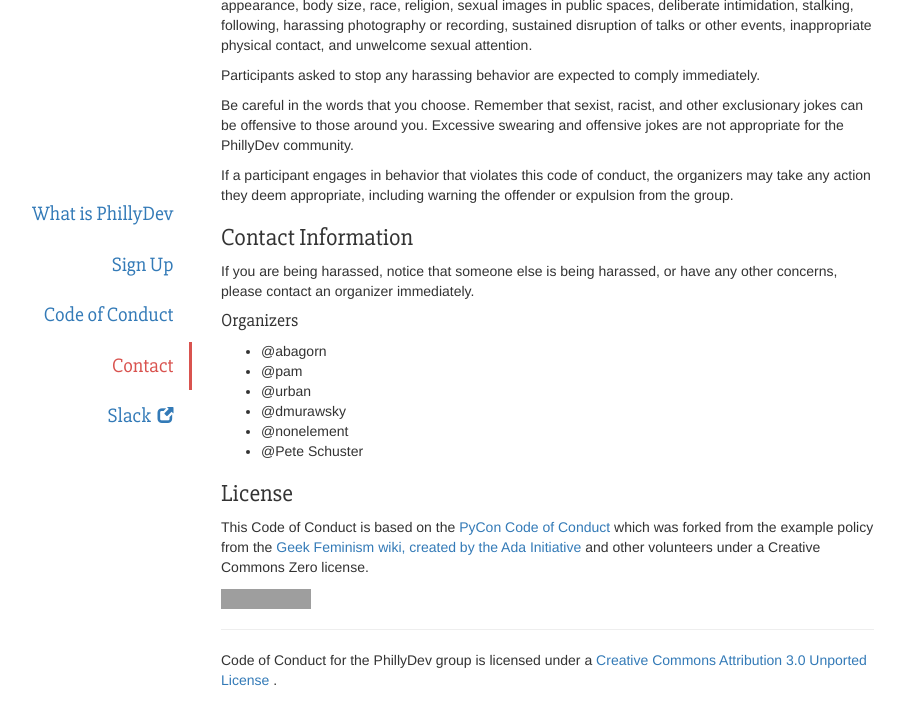
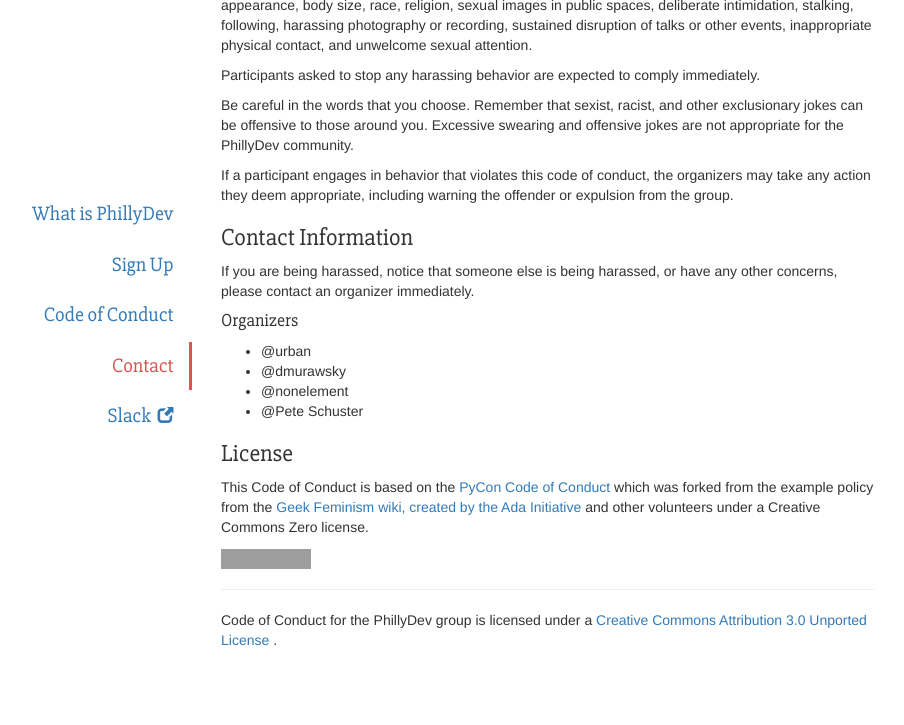
Before and after one commit to phillydev/phillydev.org, a Jekyll site: the page built from index.html, in a window 1280 px wide and 900 px high, scrolled down 1227 px. Shown: the top 725 px of the window, without its empty margins (239-1143 px from the left). Built offline with Jekyll 4.4.1, drawn with Linux system fonts in a browser that asks for light colours; nearby versions of some CDN libraries; grey boxes are pictures that could not be loaded.

Commit message:
Update organizers (#18)
Co-authored-by: Pam Selle <pam@thewebivore.com>

```diff
--- a/index.html
+++ b/index.html
@@ -121,8 +121,6 @@
     <h4>Organizers</h4>
 
     <ul>
-      <li>@abagorn</li>
-      <li>@pam</li>
       <li>@urban</li>
       <li>@dmurawsky</li>
       <li>@nonelement</li>
```
